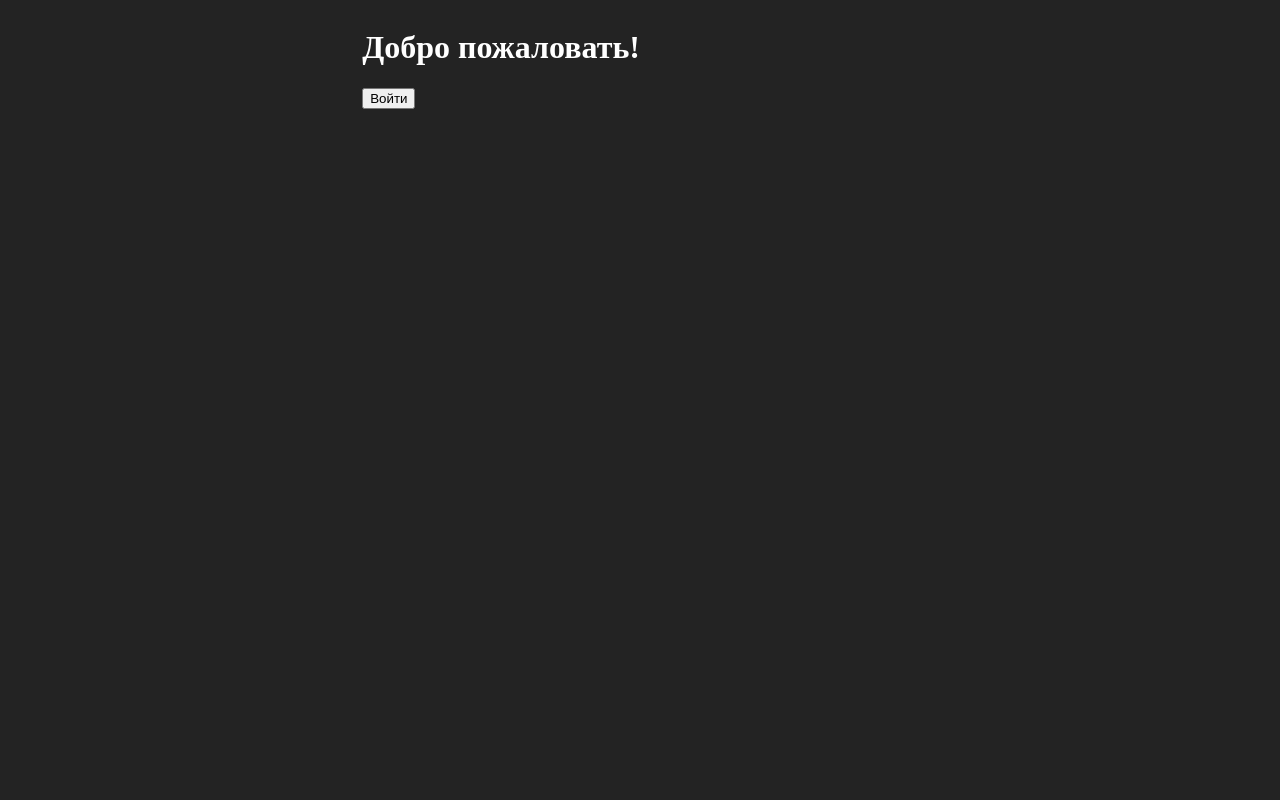
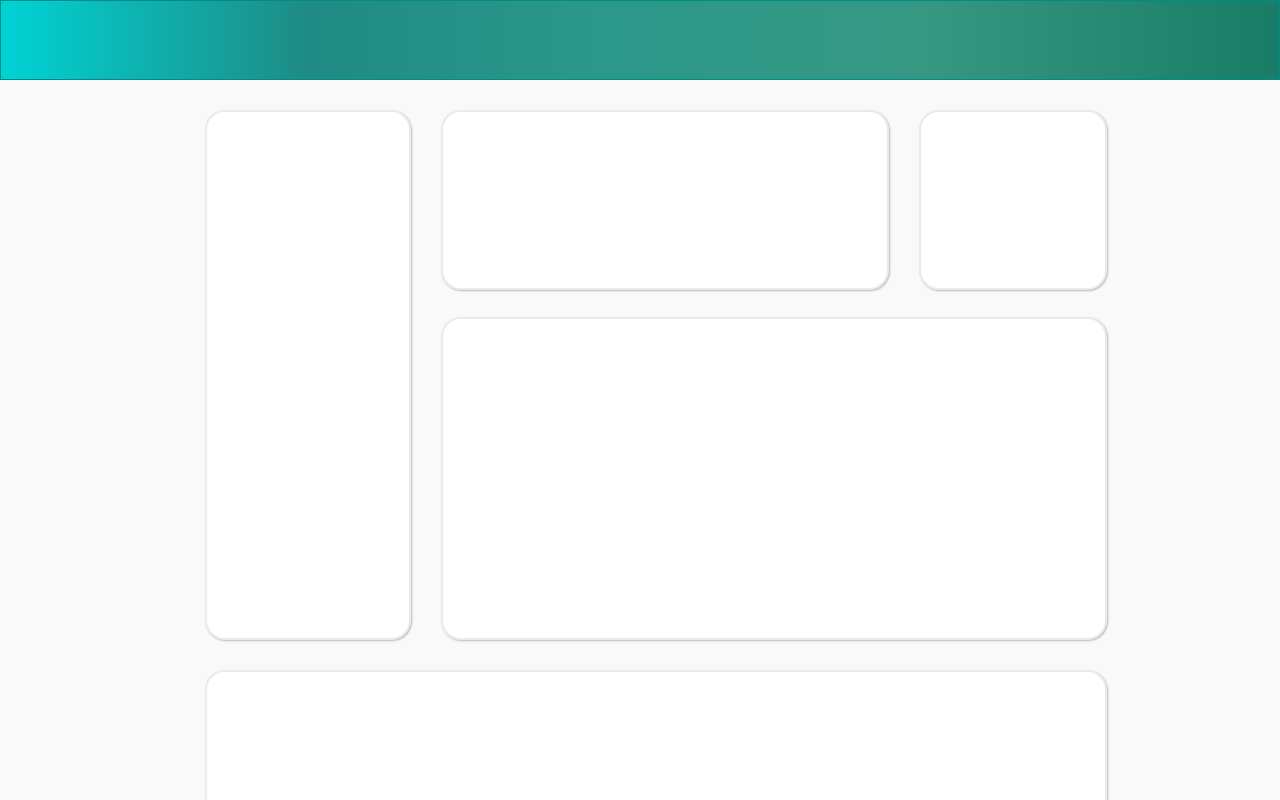
Before and after one commit to chikibambony137/ypec, a Vue app in the folder frontend/: page / in a window 1280 px wide. Shown: the top 800 px of the page. Built offline with nearby package versions, Linux system fonts and the light colour scheme.

Commit message:
realize base maket

```diff
--- a/frontend/src/assets/main.css
+++ b/frontend/src/assets/main.css
@@ -1,9 +1,10 @@
 
 :root {
   background-size: cover;
-  background-color: #232323;
+  background-color: rgb(249, 249, 249);
   background-attachment: fixed;
-  overflow: hidden;
+  overflow-y: scroll;
+  overflow-x: hidden
 }
 
 #app {
--- a/frontend/src/components/LoginForm.vue
+++ /dev/null
@@ -1,75 +0,0 @@
-<template>
-    <div class="loginForm">
-        <div>
-            <a class="toRegister" @click="goToReg"><u>Register ></u></a>
-        </div>
-        <div>
-            <h1>Login</h1>
-            <form @submit.prevent="Login">
-                <p><input type="login" class="login-input" v-model="login" placeholder="Login / Email" maxlength=50/></p>
-                <p><input type="password" class="login-input" v-model="password" placeholder="Password" maxlength=50/></p>
-                <p><button type="submit" class="login-button">Login</button></p>
-                <a class="forgotPassword" href="/home"><u>Forgot password?</u></a>
-            </form>
-        </div>
-    </div>
-</template>
-
-<script>
-    import Config from "./config.js"
-
-    export default {
-        data() {
-            return {
-                API_URL: Config.api,
-                login: '',
-                password: ''
-            };
-        },
-
-        methods: {
-            async Login() {
-                try {
-                    const response = await fetch(`${this.API_URL}/login`, {
-                        method: 'POST',
-                        body: new URLSearchParams({
-                            username: this.login,
-                            password: this.password,
-                        }).toString(),
-                        headers: {
-                            'Content-Type': 'application/x-www-form-urlencoded',
-                        },
-                    });
-
-                    if (!response.ok) {
-                        const errorData = await response.json();
-                        throw new Error(errorData.detail || 'Ошибка при авторизации');
-                    }
-
-                    const result = await response.json();
-
-                    // Сохранение токена в localStorage
-                    localStorage.setItem('access_token', result.access_token);
-                    localStorage.setItem('user_name', this.login); // надо добавить автора при добавлении рецепта
-
-                    // Перенаправление на домашнюю страницу
-                    this.goToHome();
-                } catch (error) {
-                    alert('Ошибка: ' + error.message);
-                }
-            },
-
-            goToReg() {
-                this.$router.push('/registration')
-            },
-
-            goToHome() {
-                this.$router.push('/home')
-            }
-        },
-    }
-</script>
-
-<style scoped>
-
-</style>
--- /dev/null
+++ b/frontend/src/components/Main.vue
@@ -0,0 +1,157 @@
+<template>
+    <div class="page">
+        <header></header>
+
+        <main>
+            <div class="menu"></div>
+            <div class="swap"></div>
+            <div class="aside"></div>
+            <div class="ad"></div>
+            <div class="body"></div>
+        </main>
+
+        <footer></footer>
+    </div>
+</template>
+
+<script>
+
+</script>
+
+<style scoped>
+    .page {
+        position: absolute;
+        left: 0;
+        top: 0;
+
+        box-sizing: border-box;
+        display: flex;
+        flex-direction: column;
+
+        width: 100%;
+        height: 2104px;
+        min-width: 1000px;
+    }
+    header {
+        position: relative;
+        left: 0;
+        top: 0;
+        width: 100%;
+        height: 80px;
+        margin-bottom: 30px;
+
+        box-sizing: border-box;
+        border: 0.5px solid rgb(0, 139, 135);
+        background: linear-gradient(90.00deg, rgb(0, 211, 213) 0.001%,
+            rgb(31, 139, 132) 24.1%,rgb(43, 152, 138) 46.6%,
+            rgb(54, 152, 131) 72.1%,rgb(25, 124, 102) 99.999%);
+    }
+
+    main {
+        box-sizing: border-box;
+        display: flex;
+        flex-wrap: wrap;
+        align-tracks: left;
+        margin-bottom: 30px;
+
+        display: grid;
+        grid-template-columns: 23% 50% 21%;
+        grid-template-rows: 10% 21.9% 64.05%;
+        grid-template-areas:
+            "menu swap aside"
+            "menu ad ad"
+            "body body body";
+        column-gap: 30px;
+        row-gap: 30px;
+
+        position: relative;
+        left: 16%;
+        top: 0;
+        width: 70%;
+        min-width: 800px;
+        height: 70%;
+    }
+
+    .menu {
+        position: relative;
+        grid-area: menu;
+        width: 100%;
+        height: 530px;
+        margin-right: 3%;
+
+        box-sizing: border-box;
+        border: 2px solid rgba(136, 136, 136, 0.17);
+        border-radius: 20px;
+        box-shadow: 1px 1px 2px 0px rgba(0, 0, 0, 0.25);
+        background: rgb(255, 255, 255);
+    }
+
+    .swap {
+        position: relative;
+        grid-area: swap;
+        width: 100%;
+        height: 180px;
+        margin-right: 3%;
+
+        box-sizing: border-box;
+        border: 2px solid rgba(136, 136, 136, 0.17);
+        border-radius: 20px;
+        box-shadow: 1px 1px 2px 0px rgba(0, 0, 0, 0.25);
+        background: rgb(255, 255, 255);
+    }
+
+    .aside {
+        position: relative;
+        grid-area: aside;
+        width: 100%;
+        height: 180px;
+
+        box-sizing: border-box;
+        border: 2px solid rgba(136, 136, 136, 0.17);
+        border-radius: 20px;
+        box-shadow: 1px 1px 2px 0px rgba(0, 0, 0, 0.25);
+        background: rgb(255, 255, 255);
+    }
+
+    .ad {
+        position: relative;
+        grid-area: ad;
+        width: 100%;
+        height: 100%;
+        margin-top: 30px;
+
+        box-sizing: border-box;
+        border: 2px solid rgba(136, 136, 136, 0.17);
+        border-radius: 20px;
+        box-shadow: 1px 1px 2px 0px rgba(0, 0, 0, 0.25);
+        background: rgb(255, 255, 255);
+    }
+
+    .body {
+        position: relative;
+        grid-area: body;
+        width: 100%;
+        margin-top: 30px;
+
+        box-sizing: border-box;
+        border: 2px solid rgba(136, 136, 136, 0.17);
+        border-radius: 20px;
+        box-shadow: 1px 1px 2px 0px rgba(0, 0, 0, 0.25);
+        background: rgb(255, 255, 255);
+    }
+
+    footer {
+        position: relative;
+        display: flex;
+        width: 70%;
+        height: 149px;
+
+        left: 16%;
+
+        box-sizing: border-box;
+        border: 2px solid rgba(136, 136, 136, 0.17);
+        border-radius: 20px;
+        box-shadow: 1px 1px 2px 0px rgba(0, 0, 0, 0.25);
+        background: rgb(255, 255, 255);
+    }
+</style>
--- a/frontend/src/components/MainPage.vue
+++ /dev/null
@@ -1,26 +0,0 @@
-<template>
-   <div class="background">
-      ABOBA
-   </div>
-</template>
-
-<script>
-   import Config from "./config.js"
-
-   export default {
-
-      data() {
-         return {
-
-         }
-      },
-
-      methods: {
-
-      },
-   }
-</script>
-
-<style scoped>
-
-</style>
--- a/frontend/src/components/RegForm.vue
+++ /dev/null
@@ -1,71 +0,0 @@
-<template>
-    <div class="regForm">
-        <div>
-            <a class="toLogin" @click="goToLogin"><u>Login ></u></a>
-        </div>
-        <div>
-            <h1>Register</h1>
-            <form @submit.prevent="Register">
-                <p><input type="login" class="reg-input" v-model="login" placeholder="Login / Email" maxlength=50/></p>
-                <p><input type="password" class="reg-input" v-model="password" placeholder="Password" maxlength=50/></p>
-                <p><input type="password" class="reg-input" v-model="password2" placeholder="Password again" maxlength=50/></p>
-                <p><button type="submit" class="reg-button">Register</button></p>
-            </form>
-        </div>
-    </div>
-</template>
-
-<script>
-    import Config from "./config.js"
-
-    export default {
-        data() {
-            return {
-                API_URL: Config.api,
-                login: '',
-                password: '',
-                password2: ''
-            };
-        },
-        methods: {
-            async Register() {
-                try {
-                    if (this.password == this.password2){
-                        const response = await fetch(`${this.API_URL}/register`, {
-                            method: 'POST',
-                            body: new URLSearchParams({
-                                username: this.login,
-                                password: this.password,
-                            }).toString(),
-                            headers: {
-                                'Content-Type': 'application/x-www-form-urlencoded',
-                            },
-                        });
-
-                        if (!response.ok) {
-                            const errorData = await response.json();
-                            throw new Error(errorData.detail || 'Ошибка при авторизации');
-                        }
-
-                        alert(`Пользователь "${this.login}" зарегистрирован`)
-
-                        this.$router.push('/login')
-                    }
-                    else {
-                        alert('Пароли не совпадают!')
-                    }
-                } catch (error) {
-                    alert('Ошибка: ' + error.message);
-                }
-            },
-
-            goToLogin() {
-                this.$router.push('/login')
-            },
-        },
-    }
-</script>
-
-<style scoped>
-
-</style>
--- a/frontend/src/components/Welcome.vue
+++ /dev/null
@@ -1,20 +0,0 @@
-<template>
-    <div class="welcome-div">
-        <h1>Добро пожаловать!</h1>
-        <button class="login-button" @click="goToLogin">Войти</button>
-    </div>
-</template>
-
-<script>
-    export default {
-        methods: {
-          goToLogin() {
-            this.$router.push('/login')
-          }
-        }
-    }
-</script>
-
-<style scoped>
-
-</style>
```
Also changed, not shown: frontend/src/router.js (+3 -8 lines).
